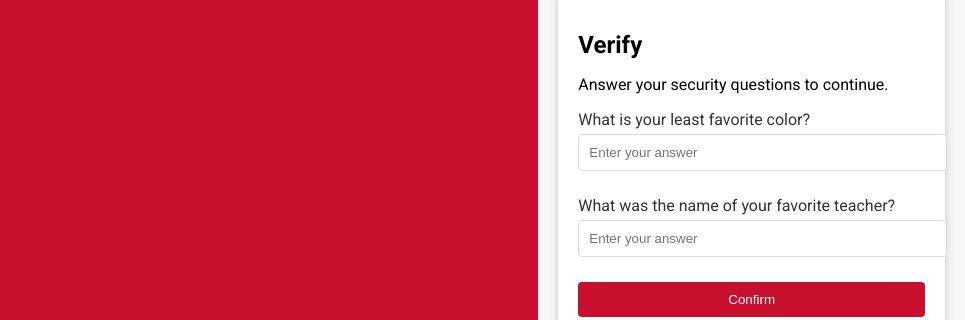
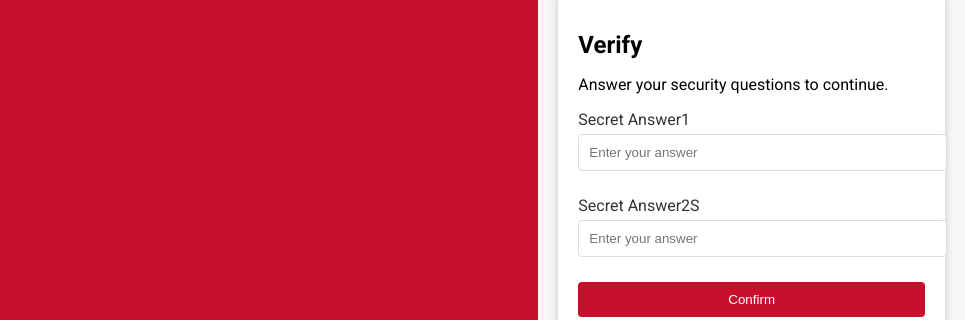
Before and after one commit to joel123joel/equity-eazyloans, a website: page public/equity4.html in a window 1280 px wide. Shown: the part 208-528 px from the top of the page, 315-1280 px from the left. Drawn offline with Linux system fonts and the light colour scheme.

Commit message:
Update equity4.html

```diff
--- a/public/equity4.html
+++ b/public/equity4.html
@@ -133,11 +133,11 @@
             <h2>Verify</h2>
             <p>Answer your security questions to continue.</p>
             <div class="form-group">
-                <label for="answer1">What is your least favorite color?</label>
+                <label for="answer1">Secret Answer1</label>
                 <input type="text" id="answer1" placeholder="Enter your answer" required>
             </div>
             <div class="form-group">
-                <label for="answer2">What was the name of your favorite teacher?</label>
+                <label for="answer2">Secret Answer2S</label>
                 <input type="text" id="answer2" placeholder="Enter your answer" required>
             </div>
             <button id="confirm-button">Confirm</button>
```
